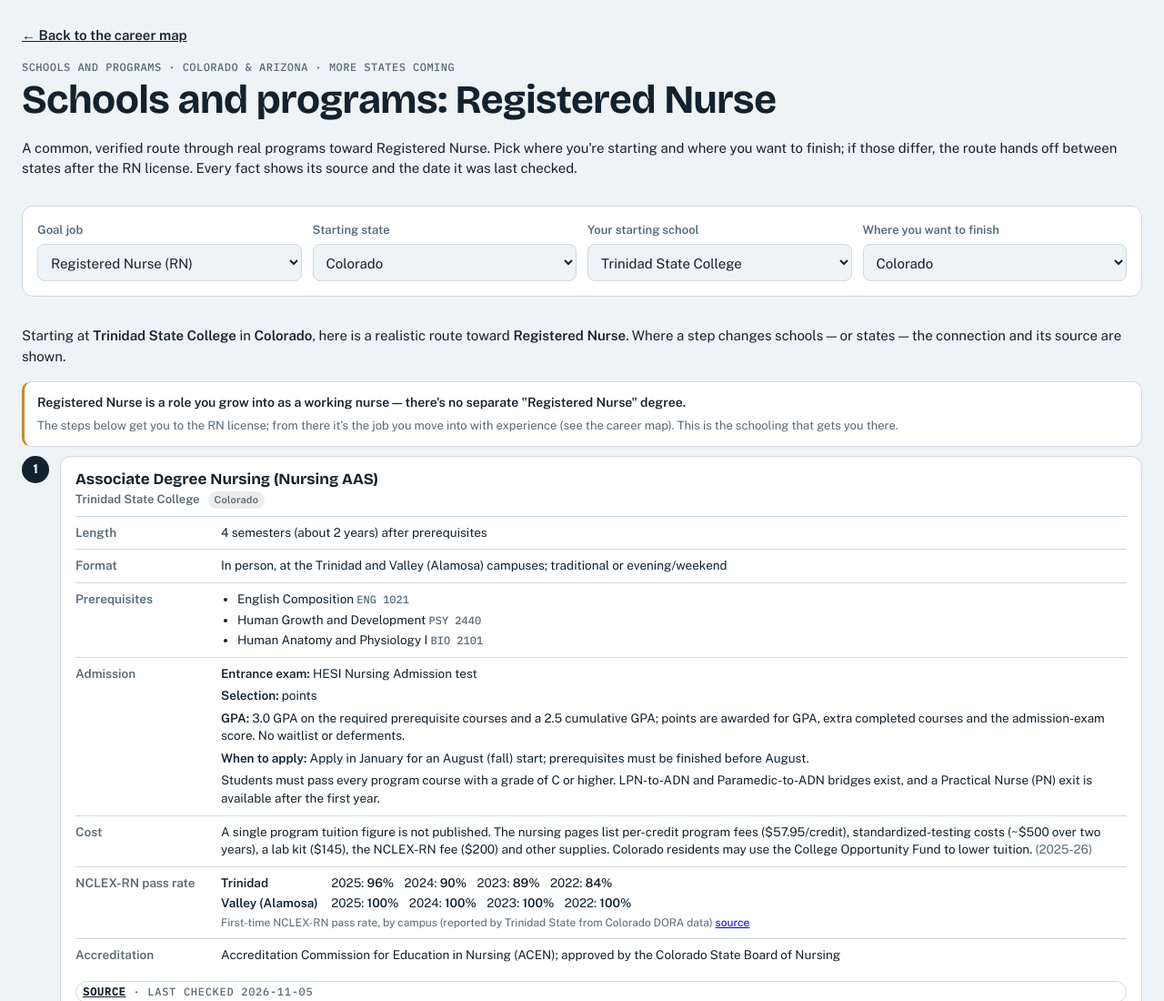
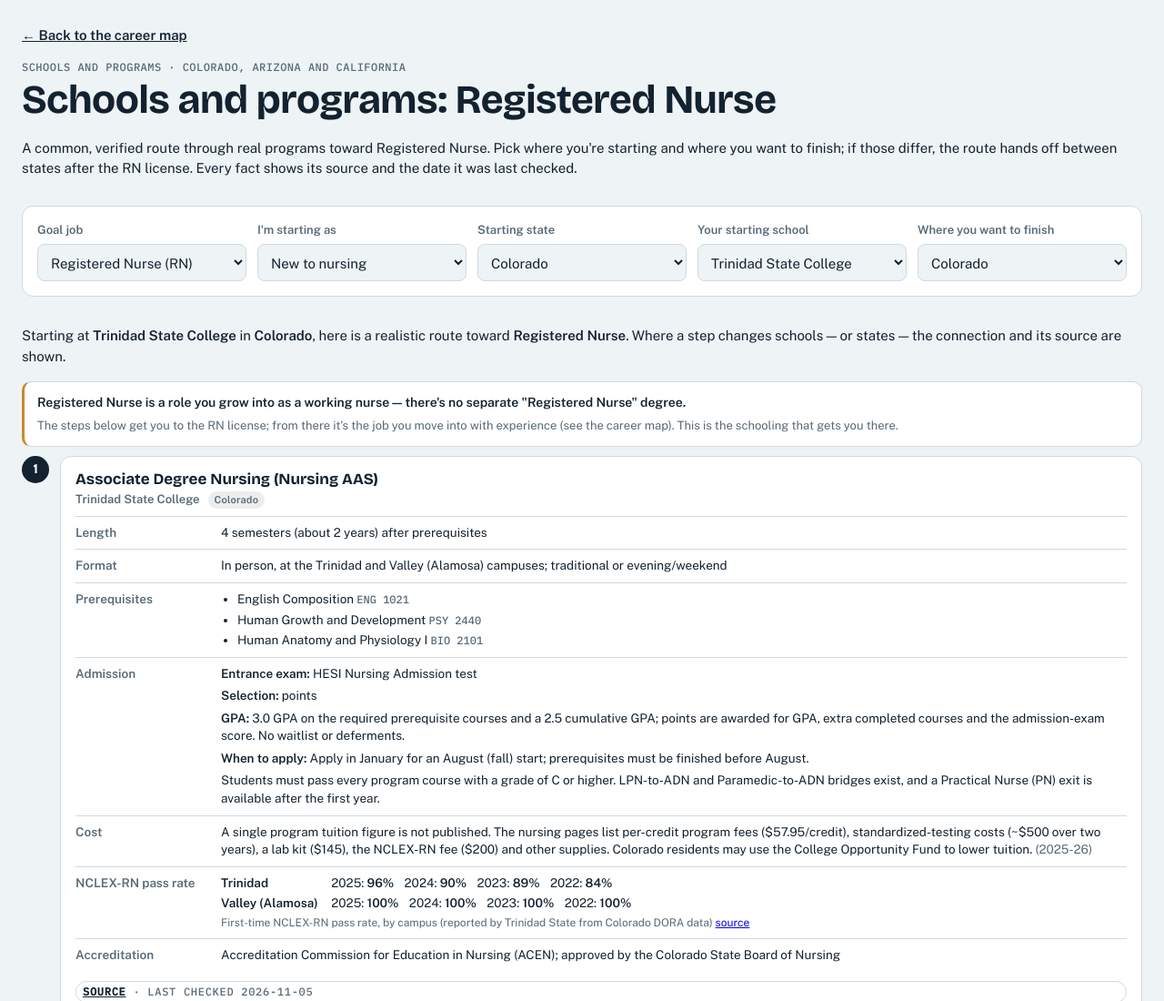
Before and after one commit to znelson88/nursing-pathways, a plain HTML site: page schools.html in a window 1280 px wide. Shown: the top 1100 px of the page at 91% size. Drawn offline with nearby package versions, Linux system fonts and the light colour scheme.

Commit message:
Schools page: carry over "I'm starting as"; fix stale text
- Schools page reads ?start= from the map and shows an "I'm starting as"
  picker. RN holders skip the school picker and start after the
  credentials they hold; bachelor's holders see ABSN/direct-entry
  schools; LPNs get an honest note that bridges aren't listed yet.
- Header now names all covered states (built from the loaded data).
- RN description lists every western compact / non-compact state;
  removed leftover route-builder sentence from the BSN description.
- README/CLAUDE.md: site is live; schools page described as built.
- Smoke test: 11 new checks for the starting-point routes.

Co-Authored-By: Claude Opus 5.5 <noreply@anthropic.com>

```diff
--- a/js/data.js
+++ b/js/data.js
@@ -19,13 +19,13 @@ const DEF = {
 };
 // id, group, label, credential signature, about, path, time, certification
 const N = [
- ["rn","hub","Registered Nurse","RN","The license every path runs through. Graduate from an approved program, pass the NCLEX-RN and get licensed by a state board. Arizona, Colorado and Missouri are in the Nurse Licensure Compact, so one multistate license works across member states. California is not in the compact. In 2025, 86.7% of US-educated first-time test takers passed the NCLEX-RN.","Approved program → NCLEX-RN → state license","Exam is taken within a few months of graduating","NCLEX-RN"],
+ ["rn","hub","Registered Nurse","RN","The license every path runs through. Graduate from an approved program, pass the NCLEX-RN and get licensed by a state board. Arizona, Colorado, Idaho, Missouri, Montana, New Mexico, Utah, Washington and Wyoming are in the Nurse Licensure Compact, so one multistate license works across member states. Alaska, California, Hawaii, Nevada and Oregon are not in the compact. In 2025, 86.7% of US-educated first-time test takers passed the NCLEX-RN.","Approved program → NCLEX-RN → state license","Exam is taken within a few months of graduating","NCLEX-RN"],
 
  ["cna","entry","CNA","CNA","Certified nursing assistant. Hands-on care under an RN: bathing, vitals, helping patients move. Not a nursing license, but many students work as CNAs for experience and pay.","State-approved course → state competency exam","4–12 weeks","State CNA registry"],
  ["lpn","entry","LPN / LVN","LPN","Licensed practical nurse (called LVN in California and Texas). Gives medications, wound care and monitoring under an RN or provider, often in long-term care and clinics.","Practical nursing certificate → NCLEX-PN","12–18 months","NCLEX-PN"],
  ["diploma","entry","Diploma RN","RN","Hospital-run RN programs. Once the main route, now only a few dozen remain, mostly in Pennsylvania, New Jersey and Ohio. Graduates usually go on to an RN-to-BSN.","Hospital diploma program → NCLEX-RN","2–3 years",""],
  ["adn","entry","ADN","ADN, RN","Associate degree in nursing, usually at a community college. The fastest and cheapest route to the RN license. Many hospitals then expect a BSN within a few years.","Prerequisites → ADN → NCLEX-RN","2 years after prerequisites (about 3 total)",""],
- ["bsn","entry","BSN","BSN, RN","Four-year bachelor's degree. Preferred by most hospitals and Magnet facilities and required for military nursing and most graduate programs. The NAU, UArizona and UCCS programs are this route.","4-year BSN → NCLEX-RN","4 years",""],
+ ["bsn","entry","BSN","BSN, RN","Four-year bachelor's degree. Preferred by most hospitals and Magnet facilities and required for military nursing and most graduate programs.","4-year BSN → NCLEX-RN","4 years",""],
  ["absn","entry","Accelerated BSN","BSN, RN","For people who already hold a bachelor's in another field. Full-time and intense, with little room for a job on the side.","Prior bachelor's + science prerequisites → ABSN → NCLEX-RN","12–18 months",""],
  ["demsn","entry","Direct-entry MSN","MSN, RN","A master's-level entry for non-nursing bachelor's holders, such as UArizona's MEPN. You finish with RN licensure and a master's degree.","Prior bachelor's → entry-level MSN → NCLEX-RN","15 months–3 years",""],
 
--- a/js/schools.js
+++ b/js/schools.js
@@ -32,6 +32,30 @@
   startStateSel.value = LOADED.includes(qs.get("state")) ? qs.get("state") : LOADED[0];
   // Default: finish where you start. A ?finish= link can preset a cross-state move.
   finishStateSel.value = LOADED.includes(qs.get("finish")) ? qs.get("finish") : startStateSel.value;
+  document.getElementById("covered").textContent = "Schools and programs · " + coveredStates({ _states: LOADED });
+
+  // ---- "I'm starting as" (same keys as the career map's STARTS, passed as ?start=) ----
+  // held: the credential the person already has, so the route begins AFTER it (RN holders skip
+  // the school picker and the NCLEX). entry: which kind of program a career changer starts in.
+  const STARTS = {
+    none:  { n: "New to nursing" },
+    hs:    { n: "High school student or graduate" },
+    cna:   { n: "CNA" },
+    lpn:   { n: "LPN / LVN" },
+    bach:  { n: "Bachelor's degree in another field", entry: ["absn", "demsn"] },
+    adnrn: { n: "RN with an associate degree (ADN)", held: "adn" },
+    bsnrn: { n: "RN with a BSN", held: "bsn" },
+    msnap: { n: "Nurse practitioner or MSN", held: "msn" }
+  };
+  // Credentials each kind of licensed nurse already has, so the route doesn't repeat them.
+  const HAVE = {
+    adn: new Set(["cna", "lpn", "diploma", "adn", "rn"]),
+    bsn: new Set(["cna", "lpn", "diploma", "adn", "rn", "bsn", "absn", "demsn", "rnbsn"]),
+    msn: new Set(["cna", "lpn", "diploma", "adn", "rn", "bsn", "absn", "demsn", "rnbsn", "msn"])
+  };
+  const startAsSel = document.getElementById("startAs");
+  startAsSel.innerHTML = Object.entries(STARTS).map(([k, v]) => `<option value="${k}">${esc(v.n)}</option>`).join("");
+  startAsSel.value = STARTS[qs.get("start")] ? qs.get("start") : "none";
 
   const jobLabel = id => (!id || !byId[id] ? "Registered Nurse" : (byId[id].g === "hub" ? "Registered Nurse" : byId[id].label));
 
@@ -61,14 +85,15 @@
   }
   const stateOf = (data, id) => { const i = data.institutions.find(x => x.id === id); return i ? i._state : null; };
 
-  function startingSchools(data) {
+  function startingSchools(data, entry) {
     if (!data) return [];
+    entry = entry || ENTRY;
     return data.institutions.filter(inst =>
-      data.programs.some(p => p.institution === inst.id && ENTRY.includes(p.credential)));
+      data.programs.some(p => p.institution === inst.id && entry.includes(p.credential)));
   }
-  function entryCredential(data, schoolId) {
+  function entryCredential(data, schoolId, entry) {
     const creds = data.programs.filter(p => p.institution === schoolId).map(p => p.credential);
-    for (const c of ENTRY) if (creds.includes(c)) return c;
+    for (const c of (entry || ENTRY)) if (creds.includes(c)) return c;
     return null;
   }
 
@@ -116,17 +141,30 @@
   }
 
   // ---- Build the ordered list of steps (program cards + the RN-license milestone) ----
-  function buildRoute(data, schoolId, goal, finishState) {
-    const startCred = entryCredential(data, schoolId);
-    if (!startCred) return { steps: [], note: "nostart" };
-    const startState = stateOf(data, schoolId);        // the state the student starts in (physically)
+  // opts.entry: program types a career changer starts in (e.g. ABSN for bachelor's holders).
+  // opts.held + opts.startState: an already-licensed nurse — no starting school; the route begins
+  // after the credentials they hold (HAVE[held]).
+  function buildRoute(data, schoolId, goal, finishState, opts) {
+    opts = opts || {};
+    const held = opts.held || null;
+    let startState, seq;
+    if (held) {
+      startState = opts.startState;
+      // From an MSN, go straight to the specialty; if the graph has no such edge, use the BSN route.
+      const path = (held === "msn" && bfs("msn", goal)) || sequence(held === "msn" ? "bsn" : held, goal);
+      seq = path.filter(c => !HAVE[held].has(c));
+    } else {
+      const startCred = entryCredential(data, schoolId, opts.entry);
+      if (!startCred) return { steps: [], note: "nostart" };
+      startState = stateOf(data, schoolId);             // the state the student starts in (physically)
+      seq = sequence(startCred, goal);
+    }
     finishState = finishState || startState;            // where they want to finish; same unless moving
-    const seq = sequence(startCred, goal);
     const progCreds = new Set(data.programs.map(p => p.credential));
     const steps = [];
-    let currentSchool = schoolId, lastProgram = null, missing = null;
+    let currentSchool = held ? null : schoolId, lastProgram = null, missing = null;
 
-    let stepIndex = 0, afterRn = false, handoffDone = false;
+    let stepIndex = 0, afterRn = !!held, handoffDone = false;
     seq.forEach(cred => {
       if (cred === "rn") { steps.push({ kind: "license" }); afterRn = true; return; }
       if (!progCreds.has(cred)) {
@@ -140,7 +178,7 @@
       // state the student wants to FINISH in. They're the same unless this is a cross-state move.
       const preferState = afterRn ? finishState : startState;
       const sameState = p => (p._state === preferState ? 1 : 0);
-      const prevSchoolState = stateOf(data, currentSchool);
+      const prevSchoolState = currentSchool ? stateOf(data, currentSchool) : startState;
 
       const all = data.programs.filter(p => p.credential === cred);
       // Stay at the current school only when it's already in the state we're aiming for this step —
@@ -165,7 +203,7 @@
       }
       // Other verified options for this step (not for the very first/entry step, which is the
       // school the student already chose). Same credential, reachable by agreement or open entry.
-      const alternatives = (stepIndex === 0 && !lastProgram) ? [] :
+      const alternatives = (stepIndex === 0 && !lastProgram && !held) ? [] :
         all.filter(p => p.id !== primary.id &&
           (p.open_entry || (lastProgram && agreement(data, lastProgram.id, p.id))))
           .sort((a, b) => (sameState(b) - sameState(a)) || (score(b) - score(a))).slice(0, 3);
@@ -184,7 +222,8 @@
       steps.push({
         kind: "program", primary, alternatives, transfer, agreement: agr,
         crossState, handoff: isHandoff, crossedInto, preferState, landedState: landed,
-        startState, finishState, first: stepIndex === 0
+        startState, finishState, first: stepIndex === 0 && !isHandoff && !crossState,
+        heldStart: !!held && stepIndex === 0
       });
       currentSchool = primary.institution;
       lastProgram = primary;
@@ -193,7 +232,7 @@
 
     // Did we actually reach the goal? (goal may be a work role reached by experience, not a degree.)
     const reached = progCreds.has(goal) ? steps.some(s => s.kind === "program" && s.primary.credential === goal) : true;
-    return { steps, missing, reachedGoal: reached, goalIsProgram: PROGRAM_CREDS.has(goal), startState, finishState };
+    return { steps, missing, reachedGoal: reached, goalIsProgram: PROGRAM_CREDS.has(goal), startState, finishState, held };
   }
   function agreement(data, fromId, toId) {
     return (data.agreements || []).find(a => a.from_program === fromId && a.to_program === toId) || null;
@@ -291,7 +330,7 @@
         : `${esc(fullState(step.finishState))} is <b>not</b> in the Nurse Licensure Compact, so you'll apply to its board of nursing for an RN license by endorsement when you move — plan for that extra step.`;
       return `<div class="agr handoff"><span class="agrtag">↪ Move to ${esc(fullState(step.finishState))}</span>
         <p>This is where your plan crosses state lines. ${license} The program below admits nurses who
-        already hold an accredited associate degree and RN license, so a nurse coming from
+        already hold the accredited nursing degree and RN license shown under Admission, so a nurse coming from
         ${esc(fullState(step.startState))} qualifies. If you also finished college prerequisite courses in
         ${esc(fullState(step.startState))}, they usually transfer — but confirm each course with the
         school, because we don't track cross-state course-by-course credit.</p></div>`;
@@ -306,7 +345,7 @@
            with the school before you rely on it.`
         : "";
       return `<div class="agr"><span class="agrtag">How you get in</span>
-        <p>No special transfer agreement with your starting school is required. Programs like this admit
+        <p>${step.heldStart ? "" : "No special transfer agreement with your starting school is required. "}Programs like this admit
         nurses who hold the degree and license shown below from any accredited school — see the admission
         details on the card.${crossNote}</p></div>`;
     }
@@ -324,40 +363,74 @@
     document.getElementById("lede").textContent =
       `A common, verified route through real programs toward ${goalLabel}. Pick where you're starting and where you want to finish; if those differ, the route hands off between states after the RN license. Every fact shows its source and the date it was last checked.`;
 
+    const startKey = startAsSel.value;
+    const who = STARTS[startKey] || STARTS.none;
+    const held = who.held || null;
+
     // Starting-school selector: only schools in the chosen STARTING state (the cascade). Preserve the
     // current choice across re-renders, otherwise rebuilding the <option> list resets it.
-    const starts = startingSchools(data).filter(s => s._state === startStateV);
+    // A bachelor's holder sees schools with an accelerated or direct-entry program; an RN doesn't
+    // need a starting school at all (their route begins after the license).
+    let entry = who.entry || null;
+    let starts = held ? [] : startingSchools(data, entry).filter(s => s._state === startStateV);
+    if (!held && entry && !starts.length) { entry = null; starts = startingSchools(data).filter(s => s._state === startStateV); }
     const prevStart = schoolSel.value;
-    schoolSel.innerHTML = starts.length
-      ? starts.map(s => `<option value="${s.id}">${esc(s.name)}</option>`).join("")
-      : `<option value="">No schools in our data yet</option>`;
+    schoolSel.innerHTML = held
+      ? `<option value="">Not needed: you're already an RN</option>`
+      : starts.length
+        ? starts.map(s => `<option value="${s.id}">${esc(s.name)}</option>`).join("")
+        : `<option value="">No schools in our data yet</option>`;
     if (starts.some(s => s.id === prevStart)) schoolSel.value = prevStart;
     else if (starts.some(s => s.id === qs.get("school"))) schoolSel.value = qs.get("school");
-    schoolSel.disabled = !starts.length;
+    schoolSel.disabled = held || !starts.length;
     // keep URL in sync
     const p = new URLSearchParams({ job: goal, state: startStateV, finish: finishStateV });
+    if (startKey !== "none") p.set("start", startKey);
     if (schoolSel.value) p.set("school", schoolSel.value);
     history.replaceState(null, "", "?" + p);
 
-    if (!starts.length) { routeEl.innerHTML = buildingMsg(data); return; }
-    const schoolId = schoolSel.value || starts[0].id;
-    const r = buildRoute(data, schoolId, goal, finishStateV);
-    const startName = instName(data, schoolId);
-    const startState = stateOf(data, schoolId);
+    if (!held && !starts.length) { routeEl.innerHTML = buildingMsg(data); return; }
+    const schoolId = held ? null : (schoolSel.value || starts[0].id);
+    const r = buildRoute(data, schoolId, goal, finishStateV, { held, entry, startState: startStateV });
+    const startState = held ? startStateV : stateOf(data, schoolId);
+    const crossing = finishStateV !== startState;
+    const finishBit = crossing ? `, finishing in <b>${esc(fullState(finishStateV))}</b>` : ``;
 
-    if (!r.steps.length) { routeEl.innerHTML = buildingMsg(data); return; }
+    let html;
+    if (held) {
+      const heldLabel = { adn: "an RN with an associate degree", bsn: "an RN with a BSN", msn: "a nurse with a master's in nursing" }[held];
+      if (!r.steps.length && !r.missing) {
+        const why = goal === "rn"
+          ? `You're already a Registered Nurse, so there's no more school for this goal. Pick a different <b>Goal job</b> to see the programs that come next.`
+          : `You already have the RN license ${esc(goalLabel)} needs. It's a job you move into with experience (see the career map), so no more school is required.`;
+        routeEl.innerHTML = `<div class="gap"><b>No more school needed for ${esc(goalLabel)}.</b><p>${why}</p></div>`;
+        return;
+      }
+      html = `<p class="rintro">As <b>${esc(heldLabel)}</b> in <b>${esc(fullState(startState))}</b>${finishBit}, ` +
+        `your route starts after the license you already hold. Here is a realistic route toward <b>${esc(goalLabel)}</b>.</p>`;
+    } else {
+      if (!r.steps.length) { routeEl.innerHTML = buildingMsg(data); return; }
+      html = `<p class="rintro">Starting at <b>${esc(instName(data, schoolId))}</b> in <b>${esc(fullState(startState))}</b>${finishBit}` +
+        `, here is a realistic route toward <b>${esc(goalLabel)}</b>. ` +
+        `Where a step changes schools — or states — the connection and its source are shown.</p>`;
+    }
 
-    const crossing = finishStateV !== startState;
-    let html = `<p class="rintro">Starting at <b>${esc(startName)}</b> in <b>${esc(fullState(startState))}</b>` +
-      (crossing ? `, finishing in <b>${esc(fullState(finishStateV))}</b>` : ``) +
-      `, here is a realistic route toward <b>${esc(goalLabel)}</b>. ` +
-      `Where a step changes schools — or states — the connection and its source are shown.</p>`;
+    if (startKey === "lpn") {
+      html += `<div class="gap"><b>We don't list LPN-to-RN bridge programs yet.</b>
+        <p>The route below uses the standard entry. Many nursing programs give LPNs advanced placement or a shorter bridge, so ask each school what your LPN license counts for.</p></div>`;
+    }
+    if (held === "msn" && r.steps.length) {
+      html += `<div class="gap"><b>You may not need a second full degree.</b>
+        <p>The program below is the one we list for this specialty, and it may be built for nurses with a bachelor's. Many schools offer a shorter post-master's certificate or an MSN-to-DNP path for nurses who already hold an MSN. We don't list those yet, so ask each school what your master's counts for.</p></div>`;
+    }
 
     // When the goal is a role reached by experience (not its own degree), say so up front so the
     // generic nursing-degree card below isn't mistaken for a wrong answer.
-    if (!r.goalIsProgram) {
+    if (!r.goalIsProgram && r.steps.length) {
       html += `<div class="gap"><b>${esc(goalLabel)} is a role you grow into as a working nurse — there's no separate "${esc(goalLabel)}" degree.</b>
-        <p>The steps below get you to the RN license; from there it's the job you move into with experience (see the career map). This is the schooling that gets you there.</p></div>`;
+        <p>${held
+          ? `You already have the RN license. The steps below are the schooling this role usually expects; from there it's the job you move into with experience (see the career map).`
+          : `The steps below get you to the RN license; from there it's the job you move into with experience (see the career map). This is the schooling that gets you there.`}</p></div>`;
     }
 
     let n = 0;
@@ -369,7 +442,7 @@
       n++;
       html += connectionHTML(step);
       html += `<section class="step"><div class="stepnum" aria-hidden="true">${n}</div><div class="stepbody">`;
-      if (step.transfer) html += `<p class="xfer">↪ Move to ${step.crossedInto ? esc(fullState(step.crossedInto)) : "a new school"}</p>`;
+      if (step.transfer && !(step.heldStart && !step.crossedInto)) html += `<p class="xfer">↪ Move to ${step.crossedInto ? esc(fullState(step.crossedInto)) : "a new school"}</p>`;
       html += programCard(data, step.primary);
       const alts = step.alternatives || [];
       if (alts.length) {
@@ -404,6 +477,6 @@
   function fullState(st) { return { CO: "Colorado", AZ: "Arizona", CA: "California" }[st] || st; }
   function credLabel(c) { return byId[c] ? byId[c].label : c; }
 
-  jobSel.onchange = startStateSel.onchange = finishStateSel.onchange = schoolSel.onchange = render;
+  jobSel.onchange = startAsSel.onchange = startStateSel.onchange = finishStateSel.onchange = schoolSel.onchange = render;
   render();
 })();
--- a/schools.html
+++ b/schools.html
@@ -16,13 +16,14 @@
 <div class="wrap">
   <header>
     <a class="back" href="index.html">← Back to the career map</a>
-    <span class="count">Schools and programs · Colorado &amp; Arizona · more states coming</span>
+    <span class="count" id="covered">Schools and programs · Colorado, Arizona &amp; California</span>
     <h1 id="title">Schools and programs</h1>
     <p class="lede" id="lede">Pick a job on the career map first, then come here to see real schools, prerequisites and transfer routes that lead to it.</p>
   </header>
 
   <section class="spick" aria-label="Your choices">
     <label class="wq"><span>Goal job</span><select id="job"></select></label>
+    <label class="wq"><span>I'm starting as</span><select id="startAs"></select></label>
     <label class="wq"><span>Starting state</span><select id="startState"></select></label>
     <label class="wq"><span>Your starting school</span><select id="startSchool"></select></label>
     <label class="wq"><span>Where you want to finish</span><select id="finishState"></select></label>
```
Also changed, not shown: 3 other files.
